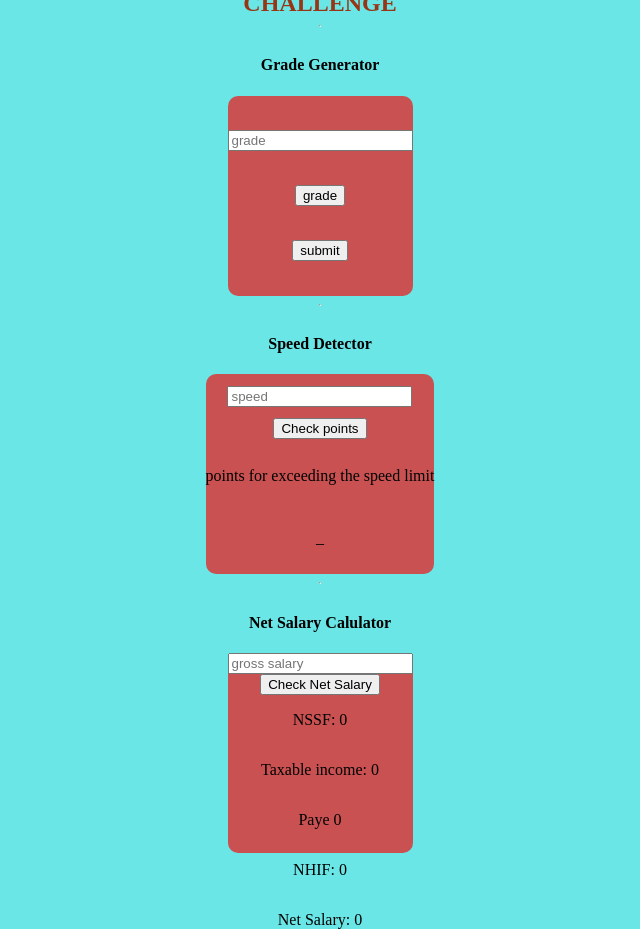
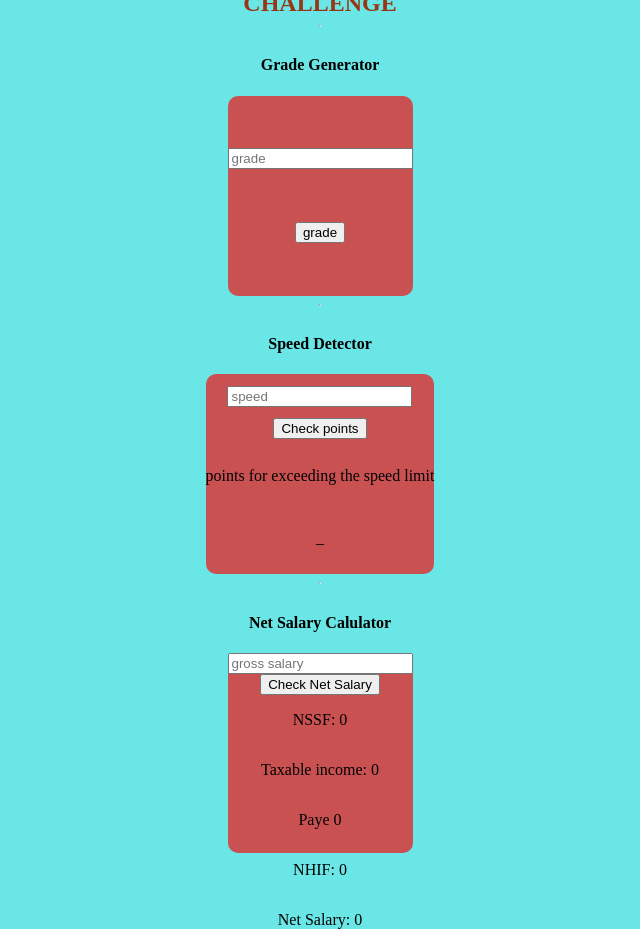
Before and after one commit to Jobwawesh/code-challenge-week-1, a website: page index.html in a window 1280 px wide. Shown: the whole page, without its empty margins (320-960 px from the left). Drawn offline with Linux system fonts and the light colour scheme.

Commit message:
updated code challenge

```diff
--- a/index.html
+++ b/index.html
@@ -23,7 +23,6 @@
             onclick="gradeGenerator()"
           />
           <button class="button" id="gradeBtn">grade</button>
-          <input type="submit" value="submit" onclick="gradeGenerator()">
         </div>
       </section>
       <hr />
```
